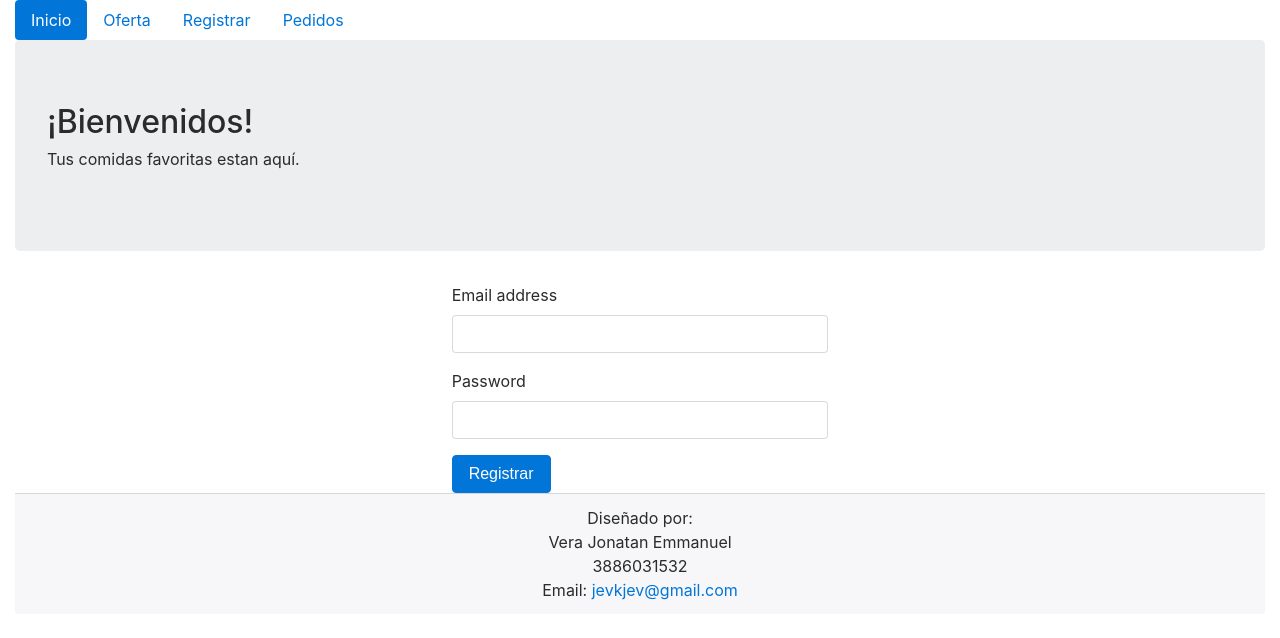
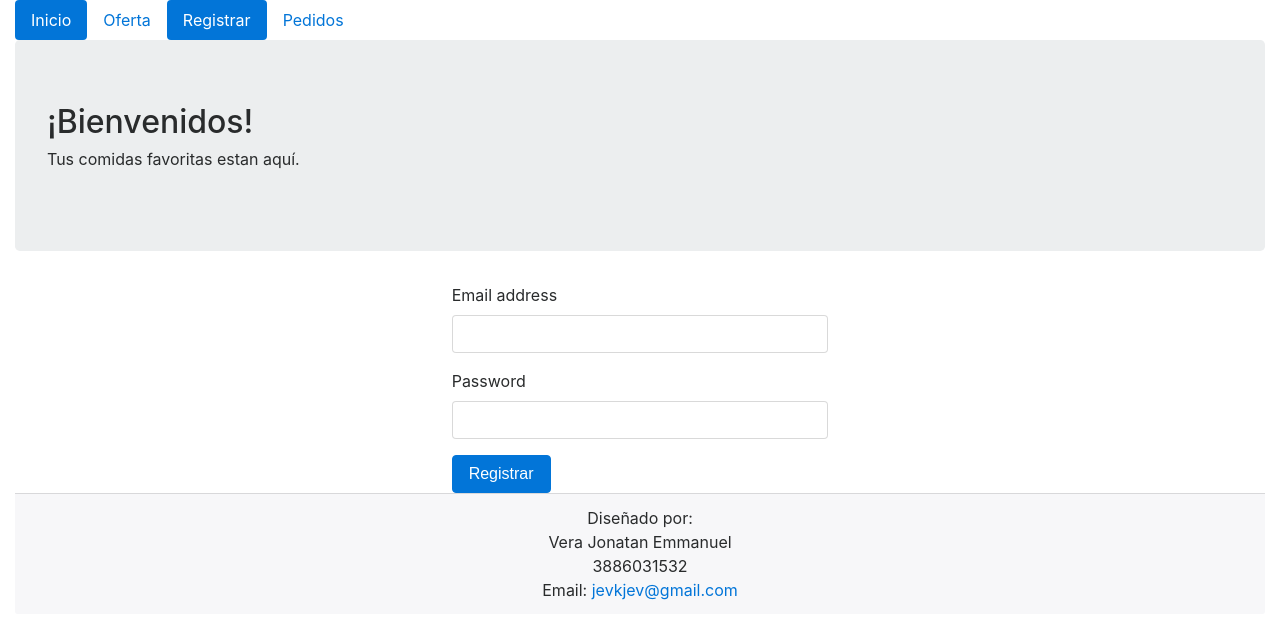
Before and after one commit to jevdesk/ventarapida, a plain HTML site: page registro.html in a window 1280 px wide. Drawn offline with Linux system fonts and the light colour scheme.

Commit message:
Update registro.html

```diff
--- a/registro.html
+++ b/registro.html
@@ -36,7 +36,7 @@
 					<a class="nav-link" href="oferta.html">Oferta</a>
 				</li>
 				<li class="nav-item">
-					<a class="nav-link" href="registro.html">Registrar</a>
+					<a class="nav-link active" href="registro.html">Registrar</a>
 				</li>
 				<li class="nav-item">
 					<a class="nav-link" href="pedido.html">Pedidos</a>
```
